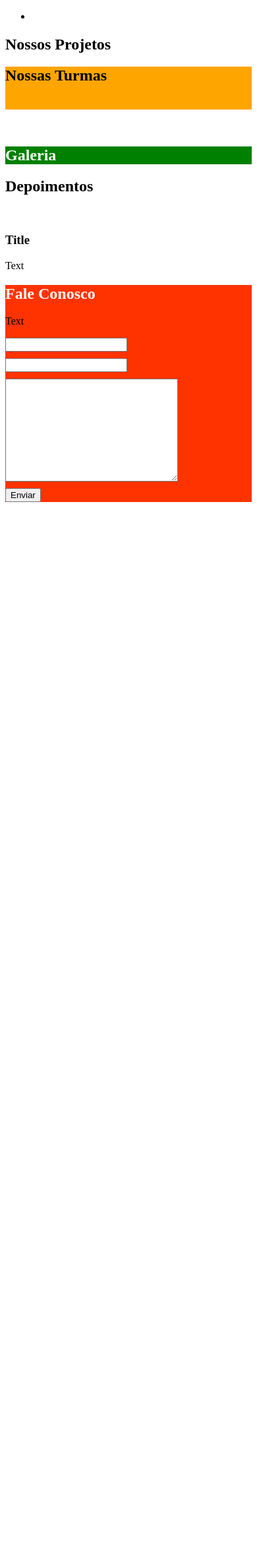
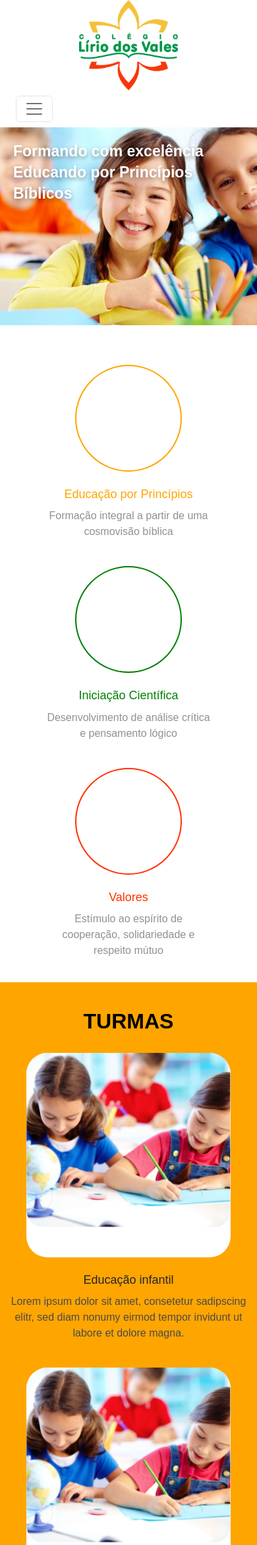
Before and after one commit to jmo-jr/novo-lirio, a PHP site: page / in a window 390 px wide. Shown: the top 2342 px of the page at 66% size. Before the commit the page ends 761 px from the top, so only its background shows below. Run offline with PHP 8.4, Linux system fonts and the light colour scheme.

Commit message:
Versão mobile inicial

```diff
--- a/index.html
+++ b/index.html
@@ -5,6 +5,7 @@
   <meta http-equiv="X-UA-Compatible" content="IE=edge">
   <meta name="viewport" content="width=device-width, initial-scale=1.0">
   <title>Colégio Lírio dos Vales</title>
+  <link href="https://cdn.jsdelivr.net/npm/bootstrap@5.2.2/dist/css/bootstrap.min.css" rel="stylesheet" integrity="sha384-Zenh87qX5JnK2Jl0vWa8Ck2rdkQ2Bzep5IDxbcnCeuOxjzrPF/et3URy9Bv1WTRi" crossorigin="anonymous">
   <link rel="stylesheet" href="styles.css">
 </head>
 <body>
@@ -12,14 +13,29 @@
   <section class="top-bar">
     <div class="container">
       <div class="row">
-        <div class="col-md-2">
-          <div class="logo"></div>
+        <div class="col-sm-12 col-md-2">
+          <div class="logo">
+            <img src="images/logo-clv.png" alt="Colégio Lírio dos Vales">
+          </div>
         </div>
-        <div class="col-md-10">
-          <nav class="main-nav">
-            <ul>
-              <li><a href=""></a></li>
-            </ul>
+        <div class="col-sm-12 col-md-10">
+          <nav class="main-nav navbar navbar-expand-lg">
+            <div class="container-fluid">
+              <button class="navbar-toggler" type="button" data-bs-toggle="collapse" data-bs-target="#navbarSupportedContent" aria-controls="navbarSupportedContent" aria-expanded="false" aria-label="Toggle navigation">
+                <span class="navbar-toggler-icon"></span>
+              </button>
+              <div class="collapse navbar-collapse" id="navbarSupportedContent">
+                <ul class="navbar-nav me-auto mb-2 mb-lg-0 nav">
+                  <li><a href="">A Escola</a></li>
+                  <li><a href="">Turmas</a></li>
+                  <li><a href="">Projetos</a></li>
+                  <li><a href="">Fotos</a></li>
+                  <li><a href="">Informativo</a></li>
+                  <li><a href="">Contato</a></li>
+                  <li><a href="">Grafite</a></li>
+                </ul>
+              </div>
+            </div>
           </nav>
         </div>
       </div>
@@ -27,7 +43,72 @@
   </section>
 
   <section class="hero-banner">
-    <h1></h1>
+    <h1>Formando com excelência
+Educando por Princípios Bíblicos</h1>
+  </section>
+
+  <section class="destaques">
+    <div class="container">
+      <div class="row">
+        <div class="col-sm-12 col-md-4">
+          <div class="hilite-item">
+            <div class="hilite-image round-image orange-border">
+              <img src="" alt="">
+            </div>
+            <h3 class="orange-text">Educação por Princípios</h3>
+            <div class="hilite-text">Formação integral a partir de uma cosmovisão bíblica</div>
+          </div>
+        </div>
+        <div class="col-sm-12 col-md-4">
+          <div class="hilite-item">
+            <div class="hilite-image round-image green-border">
+              <img src="" alt="">
+            </div>
+            <h3 class="green-text">Iniciação Científica</h3>
+            <div class="hilite-text">Desenvolvimento de análise crítica e pensamento lógico</div>
+          </div>
+        </div>
+        <div class="col-sm-12 col-md-4">
+          <div class="hilite-item">
+            <div class="hilite-image round-image red-border">
+              <img src="" alt="">
+            </div>
+            <h3 class="red-text">Valores</h3>
+            <div class="hilite-text">Estímulo ao espírito de cooperação, solidariedade e respeito mútuo</div>
+          </div>
+        </div>
+      </div>
+    </div>
+  </section>
+
+  <section class="turmas">
+    <div class="container">
+      <h2>Turmas</h2>
+      <div class="row">
+        <div class="col-sm-12 col-md-6">
+          <div class="classes-item">
+            <div class="classes-item_image">
+              <img src="images/turma-temp.png" alt="Educação infantil">
+            </div>
+            <h3>Educação infantil</h3>
+            <div class="classes-item_text">
+              Lorem ipsum dolor sit amet, consetetur sadipscing elitr, sed diam nonumy eirmod tempor invidunt ut labore et dolore magna.
+            </div>
+          </div>
+        </div>
+        <div class="col-sm-12 col-md-6">
+          <div class="classes-item">
+            <div class="classes-item_image">
+              <img src="images/turma-temp.png" alt="Educação infantil">
+            </div>
+            <h3>Ensino fundamental</h3>
+            <div class="classes-item_text">
+              Lorem ipsum dolor sit amet, consetetur sadipscing elitr, sed diam nonumy eirmod tempor invidunt ut labore et dolore magna.
+            </div>
+          </div>
+        </div>
+      </div>
+    </div>
   </section>
 
   <section class="projetos">
@@ -35,55 +116,34 @@
       <h2>Nossos Projetos</h2>
       <div class="container">
         <div class="row">
-          <div class="col-md-4">
+          <div class="col-sm-12 col-md-4">
             <div class="card">
-              <div class="card-image"></div>
-              <div class="card-content">
-                <div class="card-title"></div>
-                <div class="card-text"></div>
+              <img class="card-img-top">
+              <div class="card-body">
+                <h5 class="card-title">Projeto 1</h5>
+                <div class="card-text">Lorem ipsum dolor sit amet, consetetur sadipscing elitr, sed diam nonumy eirmod tempor invidunt ut.</div>
               </div>
             </div>
           </div>
-          <div class="col-md-4"></div>
-          <div class="col-md-4"></div>
-        </div>
-      </div>
-    </div>
-  </section>
-
-  <section class="turmas">
-    <div class="container">
-      <h2>Nossas Turmas</h2>
-      <div class="row">
-        <div class="col-md-4">
-          <div class="classes-item">
-            <div class="classes-item_image">
-              <img src="" alt="">
+          <div class="col-sm-12 col-md-4">
+            <div class="card">
+              <img class="card-img-top">
+              <div class="card-body">
+                <h5 class="card-title">Projeto 2</h5>
+                <div class="card-text">Lorem ipsum dolor sit amet, consetetur sadipscing elitr, sed diam nonumy eirmod tempor invidunt ut.</div>
+              </div>
             </div>
-            <h3></h3>
-            <div class="classes-item_text"></div>
+          </div>
+          <div class="col-sm-12 col-md-4">
+            <div class="card">
+              <img class="card-img-top">
+              <div class="card-body">
+                <h5 class="card-title">Projeto 3</h5>
+                <div class="card-text">Lorem ipsum dolor sit amet, consetetur sadipscing elitr, sed diam nonumy eirmod tempor invidunt ut.</div>
+              </div>
+            </div>
           </div>
         </div>
-        <div class="col-md-4"></div>
-        <div class="col-md-4"></div>
-      </div>
-    </div>
-  </section>
-
-  <section class="destaques">
-    <div class="container">
-      <div class="row">
-        <div class="col-md-4">
-          <div class="hilite-item">
-            <div class="round-image">
-              <img src="" alt="">
-            </div>
-            <h3></h3>
-            <div class="hilite-text"></div>
-          </div>
-        </div>
-        <div class="col-md-4"></div>
-        <div class="col-md-4"></div>
       </div>
     </div>
   </section>
@@ -98,23 +158,31 @@
     <div class="container">
       <h2>Depoimentos</h2>
       <div class="testimonials-slide">
-        <div class="arrow-back"></div>
+        <div class="arrow-back">
+          <svg xmlns="http://www.w3.org/2000/svg" width="25.603" height="41.462" viewBox="0 0 25.603 41.462">
+            <path id="Icon_material-keyboard-arrow-left" data-name="Icon material-keyboard-arrow-left" d="M37.6,44.841,21.778,28.981,37.6,13.122,32.731,8.25,12,28.981,32.731,49.712Z" transform="translate(-12 -8.25)" opacity="0.247"/>
+          </svg>
+        </div>
         <div class="testimonials-container">
           <div class="testimonials-item">
             <div class="row">
-              <div class="col-md-4">
-                <div class="round-image">
+              <div class="col-sm-12 col-md-4">
+                <div class="testimonial-image round-image">
                   <img src="" alt="">
                 </div>
               </div>
               <div class="col-md-8">
-                <h3>Title</h3>
-                <p>Text</p>
+                <h3>A melhor escola!</h3>
+                <p>Lorem ipsum dolor sit amet, consetetur sadipscing elitr, sed diam nonumy eirmod tempor invidunt ut labore et dolore magna aliquyam erat, sed diam voluptua.</p>
               </div>
             </div>
           </div>
         </div>
-        <div class="arrow-next"></div>
+        <div class="arrow-next">
+          <svg xmlns="http://www.w3.org/2000/svg" width="25.603" height="41.462" viewBox="0 0 25.603 41.462">
+            <path id="Icon_material-keyboard-arrow-left" data-name="Icon material-keyboard-arrow-left" d="M37.6,44.841,21.778,28.981,37.6,13.122,32.731,8.25,12,28.981,32.731,49.712Z" transform="translate(37.603 49.712) rotate(180)" opacity="0.247"/>
+          </svg>
+        </div>
       </div>
     </div>
   </section>
@@ -122,12 +190,12 @@
   <section class="contato">
     <div class="container">
       <h2 class="white-text">Fale Conosco</h2>
-      <p>Text</p>
+      <p class="white-text">Lorem ipsum dolor sit amet, consetetur sadipscing elitr, sed diam nonumy eirmod tempor invidunt ut labore et dolore magna aliquyam erat, sed diam voluptua</p>
       <form action="" method="post">
         <input type="text" name="" class="text-input">
         <input type="text" name="" class="text-input">
         <textarea name="" class="text-area" cols="30" rows="10"></textarea>
-        <input type="submit" value="Enviar" class="submit-btn">
+        <input type="submit" value="Enviar" class="btn btn-warning submit-btn">
       </form>
     </div>
   </section>
@@ -135,19 +203,60 @@
   <footer class="main-footer">
     <div class="container">
       <div class="row">
-        <div class="col-md-4">
-          <div class="bottom-logo"></div>
+        <div class="col-sm-12 col-md-4">
+          <div class="bottom-logo">
+            <img src="images/logo-clv.png" alt="Colégio Lírio dos Vales">
+          </div>
         </div>
-        <div class="col-md-4">
-          <nav class="bottom-nav"></nav>
+        <div class="col-sm-12 col-md-4">
+          <nav class="bottom-nav">
+            <ul class="navbar-nav me-auto mb-2 mb-lg-0 nav">
+              <li><a href="">A Escola</a></li>
+              <li><a href="">Turmas</a></li>
+              <li><a href="">Projetos</a></li>
+              <li><a href="">Fotos</a></li>
+              <li><a href="">Informativo</a></li>
+              <li><a href="">Contato</a></li>
+              <li><a href="">Grafite</a></li>
+            </ul>
+          </nav>
         </div>
-        <div class="col-md-4">
-          <div class="address"></div>
+        <div class="company-info col-sm-12 col-md-4">
+          <div class="address-container">
+            <svg xmlns="http://www.w3.org/2000/svg" width="16" height="21.333" viewBox="0 0 16 21.333">
+            <path id="Icon_awesome-map-marker-alt" data-name="Icon awesome-map-marker-alt" d="M7.178,20.9C1.124,12.126,0,11.226,0,8A8,8,0,0,1,16,8c0,3.226-1.124,4.126-7.178,12.9a1,1,0,0,1-1.644,0ZM8,11.333A3.333,3.333,0,1,0,4.667,8,3.333,3.333,0,0,0,8,11.333Z"/>
+          </svg>
+ <div class="address">Rua Erico Sophia Brandão, 434<br>
+Ponto Central, Feira de Santana/BA</div>
+          </div>
+          <div class="tel"><svg xmlns="http://www.w3.org/2000/svg" width="16" height="16" viewBox="0 0 16 16">
+  <path id="Icon_material-local-phone" data-name="Icon material-local-phone" d="M7.718,11.424a13.465,13.465,0,0,0,5.858,5.858l1.956-1.956a.884.884,0,0,1,.907-.213,10.14,10.14,0,0,0,3.173.507.891.891,0,0,1,.889.889v3.1a.891.891,0,0,1-.889.889A15.11,15.11,0,0,1,4.5,5.389.892.892,0,0,1,5.389,4.5H8.5a.892.892,0,0,1,.889.889A10.1,10.1,0,0,0,9.9,8.562a.892.892,0,0,1-.222.907Z" transform="translate(-4.5 -4.5)"/>
+</svg>
+(75) 3456-1234</div>
+          <div class="mail"><svg xmlns="http://www.w3.org/2000/svg" width="16" height="12.8" viewBox="0 0 16 12.8">
+  <path id="Icon_material-email" data-name="Icon material-email" d="M17.4,6H4.6A1.6,1.6,0,0,0,3.008,7.6L3,17.2a1.6,1.6,0,0,0,1.6,1.6H17.4A1.6,1.6,0,0,0,19,17.2V7.6A1.6,1.6,0,0,0,17.4,6Zm0,3.2-6.4,4-6.4-4V7.6l6.4,4,6.4-4Z" transform="translate(-3 -6)"/>
+</svg>
+colegiolirio@hotmail.com</div>
+          <div class="wa"><svg xmlns="http://www.w3.org/2000/svg" width="16" height="16" viewBox="0 0 16 16">
+  <path id="Icon_awesome-whatsapp" data-name="Icon awesome-whatsapp" d="M13.6,4.575A7.931,7.931,0,0,0,1.125,14.143L0,18.25l4.2-1.1a7.9,7.9,0,0,0,3.789.964H8a8,8,0,0,0,8-7.929,7.96,7.96,0,0,0-2.4-5.607ZM8,16.775a6.578,6.578,0,0,1-3.357-.918L4.4,15.714l-2.493.654.664-2.432-.157-.25a6.6,6.6,0,1,1,12.246-3.5A6.664,6.664,0,0,1,8,16.775Zm3.614-4.936c-.2-.1-1.171-.579-1.354-.643s-.314-.1-.446.1-.511.643-.629.779-.232.15-.429.05a5.393,5.393,0,0,1-2.7-2.357c-.2-.35.2-.325.582-1.082a.367.367,0,0,0-.018-.346c-.05-.1-.446-1.075-.611-1.471s-.325-.332-.446-.339-.246-.007-.379-.007a.734.734,0,0,0-.529.246,2.226,2.226,0,0,0-.693,1.654,3.881,3.881,0,0,0,.807,2.05,8.853,8.853,0,0,0,3.386,2.993,3.877,3.877,0,0,0,2.379.5,2.029,2.029,0,0,0,1.336-.943,1.657,1.657,0,0,0,.114-.943C11.939,11.986,11.807,11.936,11.611,11.839Z" transform="translate(0 -2.25)"/>
+</svg>
+(75) 98765-1234</div>
+          <div class="instagram"><svg xmlns="http://www.w3.org/2000/svg" width="16" height="15.996" viewBox="0 0 16 15.996">
+  <path id="Icon_awesome-instagram" data-name="Icon awesome-instagram" d="M8,6.135a4.1,4.1,0,1,0,4.1,4.1A4.095,4.095,0,0,0,8,6.135ZM8,12.9a2.666,2.666,0,1,1,2.666-2.666A2.671,2.671,0,0,1,8,12.9Zm5.226-6.935a.957.957,0,1,1-.957-.957A.954.954,0,0,1,13.222,5.967Zm2.716.971a4.734,4.734,0,0,0-1.292-3.352,4.765,4.765,0,0,0-3.352-1.292c-1.321-.075-5.279-.075-6.6,0A4.758,4.758,0,0,0,1.343,3.582,4.75,4.75,0,0,0,.051,6.934c-.075,1.321-.075,5.279,0,6.6a4.734,4.734,0,0,0,1.292,3.352,4.771,4.771,0,0,0,3.352,1.292c1.321.075,5.279.075,6.6,0a4.734,4.734,0,0,0,3.352-1.292,4.765,4.765,0,0,0,1.292-3.352c.075-1.321.075-5.276,0-6.6Zm-1.706,8.013a2.7,2.7,0,0,1-1.521,1.521c-1.053.418-3.552.321-4.715.321s-3.666.093-4.715-.321a2.7,2.7,0,0,1-1.521-1.521c-.418-1.053-.321-3.552-.321-4.715s-.093-3.666.321-4.715A2.7,2.7,0,0,1,3.281,4C4.334,3.582,6.833,3.679,8,3.679s3.666-.093,4.715.321a2.7,2.7,0,0,1,1.521,1.521c.418,1.053.321,3.552.321,4.715S14.65,13.9,14.232,14.951Z" transform="translate(0.005 -2.238)"/>
+</svg>
+/colegioliriodosvales</div>
+          <div class="facebook"><svg xmlns="http://www.w3.org/2000/svg" width="16" height="15.903" viewBox="0 0 16 15.903">
+  <path id="Icon_awesome-facebook" data-name="Icon awesome-facebook" d="M16.563,8.562a8,8,0,1,0-9.25,7.9V10.875H5.28V8.562H7.313V6.8a2.823,2.823,0,0,1,3.022-3.112,12.312,12.312,0,0,1,1.791.156V5.812H11.116a1.156,1.156,0,0,0-1.3,1.249v1.5h2.219l-.355,2.313H9.812v5.591A8,8,0,0,0,16.563,8.562Z" transform="translate(-0.563 -0.563)"/>
+</svg>
+/colegioliriodosvales</div>
         </div>
       </div>
-      <nav class="copy"></nav>
+      <div class="copy">
+        <a href="">Termos de uso</a>  |  <a href="">Política de privacidade</a>
+      </div>
     </div>
   </footer>
 
+  <script src="https://cdn.jsdelivr.net/npm/bootstrap@5.2.2/dist/js/bootstrap.bundle.min.js" integrity="sha384-OERcA2EqjJCMA+/3y+gxIOqMEjwtxJY7qPCqsdltbNJuaOe923+mo//f6V8Qbsw3" crossorigin="anonymous"></script>
 </body>
 </html>
--- a/styles.css
+++ b/styles.css
@@ -3,8 +3,35 @@
   --green: green;
   --red: rgb(255, 51, 0);
 }
+
+@import url('https://fonts.googleapis.com/css2?family=Poppins:wght@200;400;500;600;700&display=swap');
+
+body {
+  font-family: Poppins, sans-serif;
+}
+
+img {
+    width: 100%;
+}
+
+ul.nav {
+    list-style: none;
+    padding: 0;
+}
+ul.nav li {
+    text-align: center;
+}
+ul.nav li a {
+    color: black;
+    line-height: 2;
+    text-decoration: none;
+}
+
 .white-text {
   color: white
+}
+.orange-text {
+  color: var(--orange);
 }
 .green-text {
   color: var(--green)
@@ -12,68 +39,220 @@
 .red-text {
   color: var(--red)
 }
+.orange-border {
+  border-color: var(--orange)
+}
+.green-border {
+  border-color: var(--green)
+}
+.red-border {
+  border-color: var(--red)
+}
 
 .container {
   max-width: 1280px;
   margin: 0 auto;
 }
 
-.top-bar {}
-.logo {}
-.main-nav {}
+/* .top-bar {} */
+.logo {
+    width: 150px;
+    margin: 0 auto;
+}
 
-.hero-banner {}
-h1 {}
+/* HERO */
+.hero-banner {
+  min-height: 300px;
+  padding: 20px;
+  background-image: url(images/hero-temp.png);
+  background-repeat: no-repeat;
+  background-position: center center;
+  background-size: cover;
+}
+h1 {
+  font-weight: bold;
+  font-size: 23px;
+  line-height: 1.4;
+  color: #fff;
+  text-shadow: 0px 3px 6px rgba(0, 0, 0, 0.37);
+}
 
-.projetos {}
+/* DESTAQUES */
+.destaques {
+  margin: 40px 0;
+}
+.hilite-item {
+  margin: 20px 0;
+}
+.hilite-image {
+  width: 162px;
+  height: 162px;
+  margin: 0 auto;
+}
+.round-image {
+  background: #fff;
+  border-width: 2px;
+  border-style: solid;
+  border-radius: 50%;
+  overflow: hidden;
+}
+h3 {
+  margin: 24px 0 10px;
+  font-weight: 500;
+  font-size: 18px;
+  text-align: center;
+}
+.hilite-text {
+  width: 248px;
+  height: 48px;
+  margin: 0 auto;
+  font-size: 16px;
+  text-align: center;
+  color: #919191;
+}
 
-h2 {}
-.row {}
-.col-md-4 {}
-
-.card {}
-.card-image {}
-.content {}
-.card-title {}
-.card-text {}
-
+/* TURMAS */
 .turmas {
+  padding: 40px 0;
   background-color: var(--orange);
 }
-.classes-item {}
-.classes-item_image {}
-.classes-item_text {}
+.classes-item {
+  margin: 20px auto 20px;
+}
+.classes-item_image {
+  width: 310px;
+  height: 310px;
+  margin: 0 auto;
+  border-radius: 32px;
+  background: #fff;
+  overflow: hidden;
+}
+.classes-item_text {
+  font-size: 16px;
+  text-align: center;
+  color: #4a4a4a;
+}
 
-.destaques {}
-.hilite-item {}
-.round-image {}
-h3 {}
-.hilite-text {}
+/* PROJETOS */
+.projetos {
+  padding: 40px 0;
+}
+h2 {
+  font-weight: 600;
+  font-size: 32px;
+  text-align: center;
+  text-transform: uppercase;
+  color: #000;
+}
+.card {
+  margin: 20px 0 20px;
+}
+.card-img-top {
+  width: 310px;
+  height: 220px;
+  background: #d9d9d9;
+}
+.card-title {
+  font-weight: 500;
+  font-size: 24px;
+  text-align: left;
+  color: #000;
+}
+.card-text {
+  width: 299px;
+  height: 73px;
+  font-size: 16px;
+  text-align: left;
+  color: #525252;
+}
 
+/* GALERIA */
 .galeria {
+  padding: 40px 0;
   background-color: var(--green);
 }
 
-.depoimentos {}
-.testimonials-slide {}
-.arrow-back {}
-.testimonials-container {}
-.testimonials-item {}
-.arrow-next {}
+/* DEPOIMENTOS */
+.depoimentos {
+  padding: 40px 0;
+}
+.testimonials-slide {
+  position: relative;
+}
+.arrow-back {
+  width: 44px;
+  height: 44px;
+  position: absolute;
+  top: 40%;
+  left: 0;
+}
+.testimonials-item  {
+  width: 80%;
+  margin: 0 auto;
+}
+.testimonials-item h3 {
+  font-weight: 600;
+  font-size: 24px;
+  text-align: center;
+  color: #2c2c2c;
+}
+.testimonial-image {
+    width: 240px;
+    height: 240px;
+    margin: 0 auto;
+}
+.arrow-next {
+  width: 44px;
+  height: 44px;
+  position: absolute;
+  top: 40%;
+  right: 0;
+  text-align: right;
+}
 
+/* CONTATO */
 .contato {
+  padding: 40px 0;
   background-color: var(--red);
 }
 input, textarea {
   display: block;
   margin-bottom: 10px;
 }
-.text-input {}
-textarea {}
-.submit-btn {}
+.text-input, textarea {
+  padding: 10px;
+  margin-bottom: 16px;
+  width: 100%;
+  border-radius: 4px;
+  border: none;
+}
+.submit-btn {
+  min-width: 100px;
+}
 
-.main-footer {}
-.bottom-logo {}
-.bottom-nav {}
+/* FOOTER */
+.main-footer {
+  padding: 40px 0;
+}
+.bottom-logo {
+  width: 240px;
+  margin: 0 auto;
+}
+.address {
+  display: inline-block;
+  vertical-align: text-top;
+}
+.main-footer svg {
+  margin-right: 10px;
+}
+.company-info {
+  padding: 20px;
+}
+.company-info > div {
+  margin-bottom: 16px;
+}
+.bottom-nav {
+  display: none;
+}
 .address {}
 .copy {}
```
Also changed, not shown: a-escola.html (added, +104 -0 lines), images/hero-temp.png (added), images/logo-clv.png (added), images/marca.jpeg (added), images/turma-temp.png (added).
